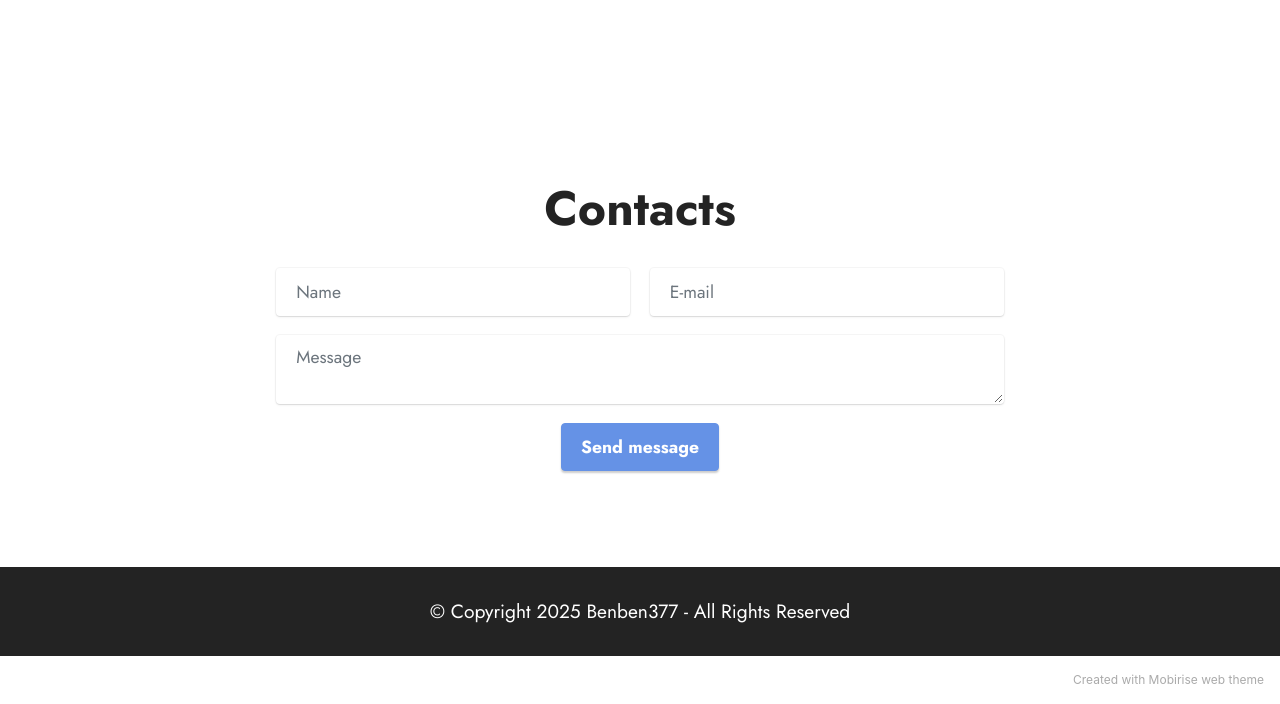
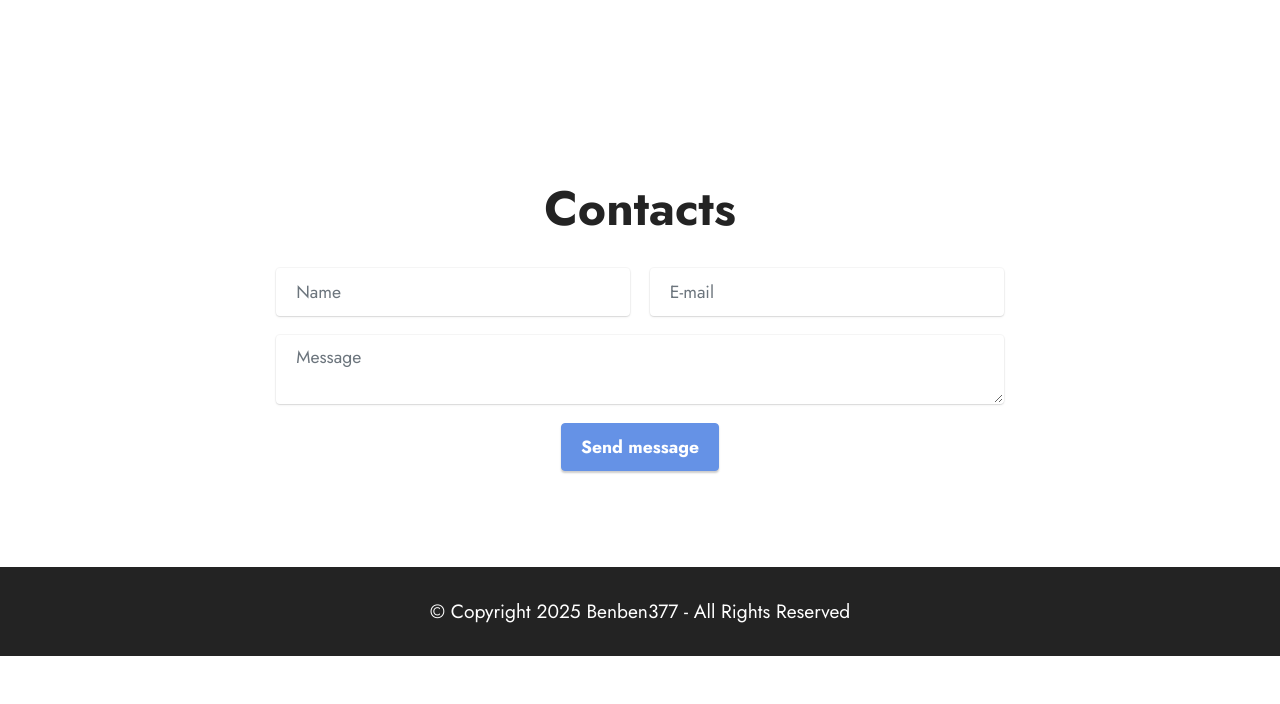
Before and after one commit to demetztobias/website, a plain HTML site: page index.html in a window 1280 px wide. Shown: the part 3986-4690 px from the top of the page. After the commit the page ends 4642 px from the top, so only its background shows below. Drawn offline with Linux system fonts and the light colour scheme; files whose address does not match are found by name.

Commit message:
Update index.html
Changed display settings

```diff
--- a/index.html
+++ b/index.html
@@ -293,7 +293,7 @@
             </div>
         </div>
     </div>
-</section><section style="background-color: #fff; font-family: -apple-system, BlinkMacSystemFont, 'Segoe UI', 'Roboto', 'Helvetica Neue', Arial, sans-serif; color:#aaa; font-size:12px; padding: 0; align-items: center; display: flex;"><a href="https://mobirise.site/g" style="flex: 1 1; height: 3rem; padding-left: 1rem;"></a><p style="flex: 0 0 auto; margin:0; padding-right:1rem;"><a href="https://mobirise.site/t" style="color:#aaa;">Created</a> with Mobirise web theme</p></section><script src="assets/web/assets/jquery/jquery.min.js"></script>  <script src="assets/popper/popper.min.js"></script>  <script src="assets/tether/tether.min.js"></script>  <script src="assets/bootstrap/js/bootstrap.min.js"></script>  <script src="assets/smoothscroll/smooth-scroll.js"></script>  <script src="assets/dropdown/js/nav-dropdown.js"></script>  <script src="assets/dropdown/js/navbar-dropdown.js"></script>  <script src="assets/touchswipe/jquery.touch-swipe.min.js"></script>  <script src="assets/parallax/jarallax.min.js"></script>  <script src="assets/playervimeo/vimeo_player.js"></script>  <script src="assets/sociallikes/social-likes.js"></script>  <script src="assets/formstyler/jquery.formstyler.js"></script>  <script src="assets/formstyler/jquery.formstyler.min.js"></script>  <script src="assets/datepicker/jquery.datetimepicker.full.js"></script>  <script src="assets/theme/js/script.js"></script>  <script src="assets/formoid/formoid.min.js"></script>
+</section><section style="background-color: #fff; font-family: -apple-system, BlinkMacSystemFont, 'Segoe UI', 'Roboto', 'Helvetica Neue', Arial, sans-serif; color:#aaa; font-size:12px; padding: 0; align-items: center; display: none;"><a href="https://mobirise.site/g" style="flex: 1 1; height: 3rem; padding-left: 1rem;"></a><p style="flex: 0 0 auto; margin:0; padding-right:1rem;"><a href="https://mobirise.site/t" style="color:#aaa;">Created</a> with Mobirise web theme</p></section><script src="assets/web/assets/jquery/jquery.min.js"></script>  <script src="assets/popper/popper.min.js"></script>  <script src="assets/tether/tether.min.js"></script>  <script src="assets/bootstrap/js/bootstrap.min.js"></script>  <script src="assets/smoothscroll/smooth-scroll.js"></script>  <script src="assets/dropdown/js/nav-dropdown.js"></script>  <script src="assets/dropdown/js/navbar-dropdown.js"></script>  <script src="assets/touchswipe/jquery.touch-swipe.min.js"></script>  <script src="assets/parallax/jarallax.min.js"></script>  <script src="assets/playervimeo/vimeo_player.js"></script>  <script src="assets/sociallikes/social-likes.js"></script>  <script src="assets/formstyler/jquery.formstyler.js"></script>  <script src="assets/formstyler/jquery.formstyler.min.js"></script>  <script src="assets/datepicker/jquery.datetimepicker.full.js"></script>  <script src="assets/theme/js/script.js"></script>  <script src="assets/formoid/formoid.min.js"></script>
 
 
 </body>
```
